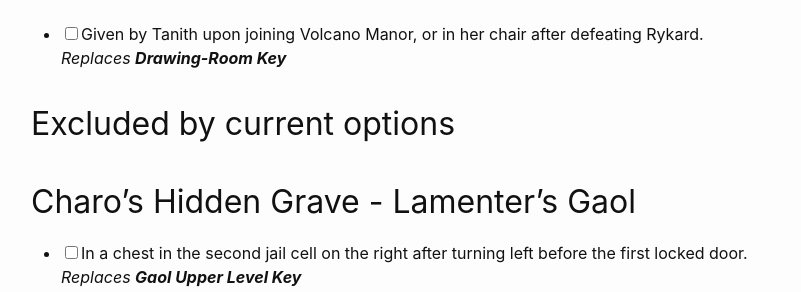
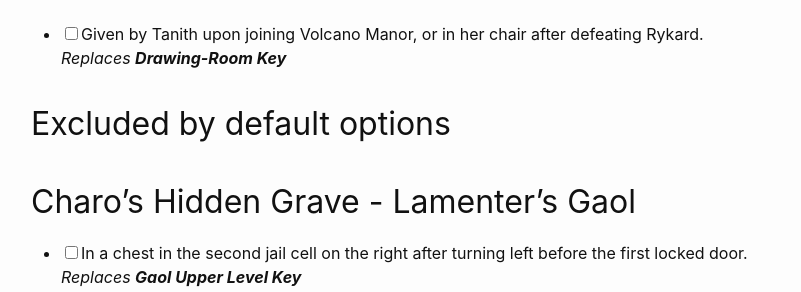
Before and after one commit to Zakkaruu/the-stone-tablet, a Jekyll site: the page built from _posts/2024-09-07-elden-ring-randomizer-all-checklists.md, in a window 1280 px wide and 900 px high, scrolled down 1982 px. Shown: the part 156-448 px from the top of the window, without its empty margins (239-1040 px from the left). Built offline with Jekyll 4.4.1, drawn with Linux system fonts in a browser that asks for light colours.

Commit message:
Update 2024-09-07-elden-ring-randomizer-all-checklists.md

```diff
--- a/_posts/2024-09-07-elden-ring-randomizer-all-checklists.md
+++ b/_posts/2024-09-07-elden-ring-randomizer-all-checklists.md
@@ -66,7 +66,7 @@ date: 2024-09-07 11:40:00
 - [ ] Given by Tanith upon joining Volcano Manor, or in her chair after defeating Rykard.
 *Replaces **Drawing-Room Key***
 
-## Excluded by current options
+## Excluded by default options
 
 ## Charo's Hidden Grave - Lamenter's Gaol
 - [ ] In a chest in the second jail cell on the right after turning left before the first locked door.
```
